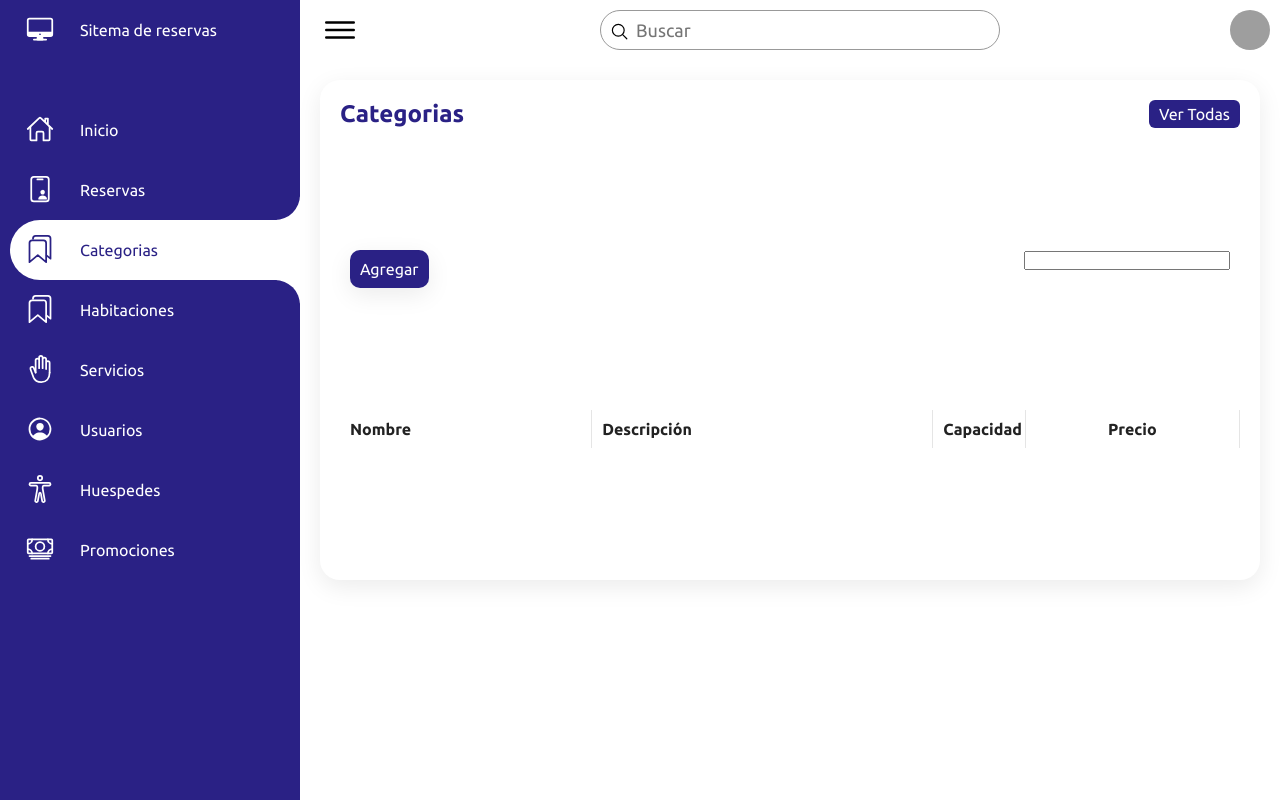
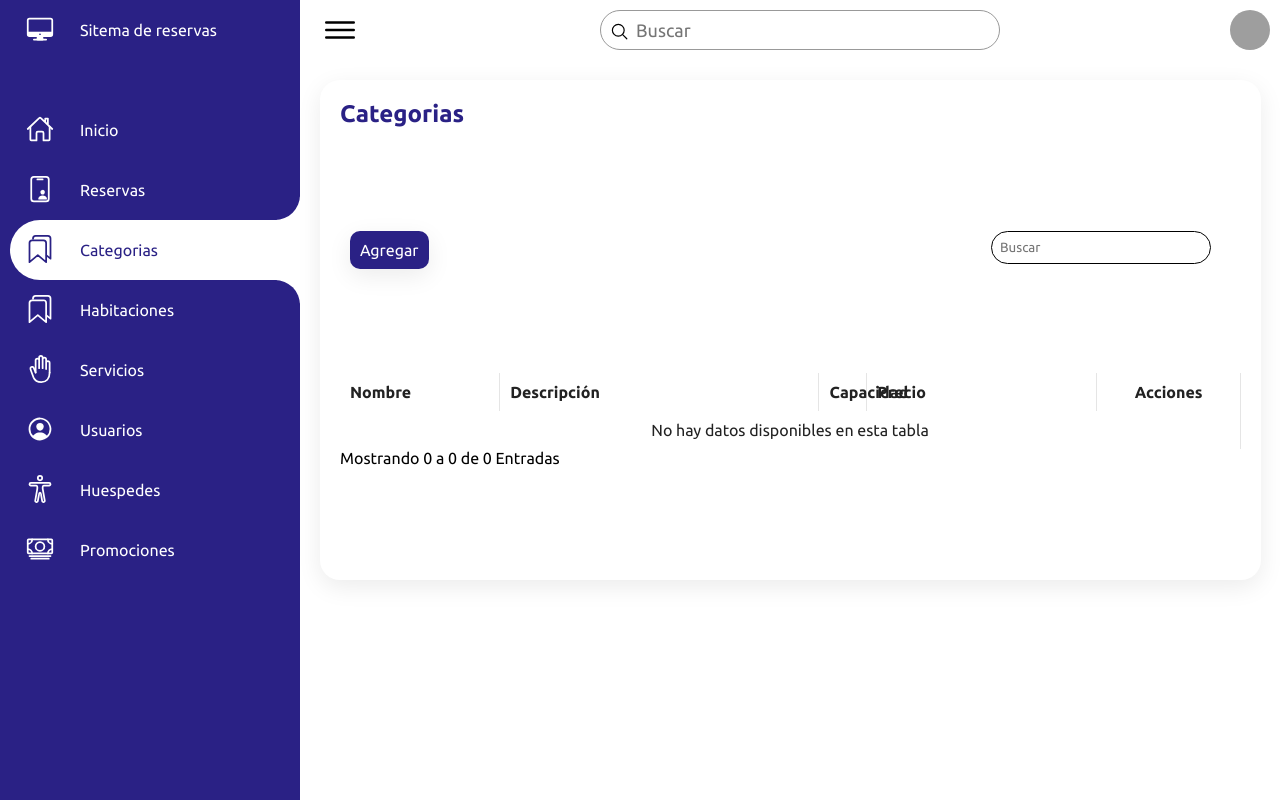
Before and after one commit to AlexGonz27/Sistemas, a PHP site: page /Users/Adm/categorias.php in a window 1280 px wide. Run offline with PHP 8.4, Linux system fonts and the light colour scheme; data that the repository does not hold is empty; some libraries are stand-ins or nearby versions; grey boxes are pictures that could not be loaded.

Commit message:
Tabla estandarizada

```diff
--- a/Users/Adm/categorias.php
+++ b/Users/Adm/categorias.php
@@ -160,24 +160,24 @@
         <div class="serviciosTable">
             <div class="cartaHeader">
                 <h2>Categorias</h2>
-                <a href="#" class="btn">Ver Todas</a>
             </div>
             <div class="conte-btns">
                 <div>
                     <div class="btn-agregar" onclick="document.getElementById('ventagregar').style.display = 'block'">Agregar</div>
                 </div>
                 <div>
-                    <input type="text">
+                    <input id="buscador_tabla" type="text" placeholder="Buscar">
                 </div>
             </div>
 
-            <table id="Tabla_Categorias">
+            <table id="Tabla_Servicios">
                 <thead>
                     <tr>
                         <td>Nombre</td>
                         <td>Descripción</td>
                         <td>Capacidad</td>
                         <td>Precio</td>
+                        <td>Acciones</td>
                     </tr>
                 </thead>
                 <tbody>
@@ -185,7 +185,6 @@
                     $conn = conectarDB();
                     $sql = "SELECT * FROM tbl_categorias;";
                     $resultado = mysqli_query($conn, $sql);
-                    $num = 1;
                     while ($fila = mysqli_fetch_assoc($resultado)) {
                         echo "<tr>
                                 <td>" . $fila['Nombre'] . "</td>
@@ -197,9 +196,9 @@
                                     <span class='btns btn-eliminar' onclick='ConfgVentElimCat(".$fila['ID_Categoria'].");'>Eliminar</span>
                                 </td>
                             </tr>";
-                        $num = $num + 1;
+
                     }
-                    ?>
+                ?>
                 </tbody>
             </table>
         </div>
@@ -245,10 +244,13 @@
     <!-- =========== Scripts =========  -->
     <script src="main.js"></script>
     <script src="/Sistemas/js/bootstrap.min.js"></script>
+    <script src="https://ajax.googleapis.com/ajax/libs/jquery/3.5.1/jquery.min.js"></script>
+    <script src="https://cdn.datatables.net/v/dt/dt-1.10.23/datatables.min.js"></script>
 
     <!-- ====== ionicons ======= -->
     <script type="module" src="https://unpkg.com/ionicons@5.5.2/dist/ionicons/ionicons.esm.js"></script>
     <script nomodule src="https://unpkg.com/ionicons@5.5.2/dist/ionicons/ionicons.js"></script>
+
 </body>
 
 </html>
```
